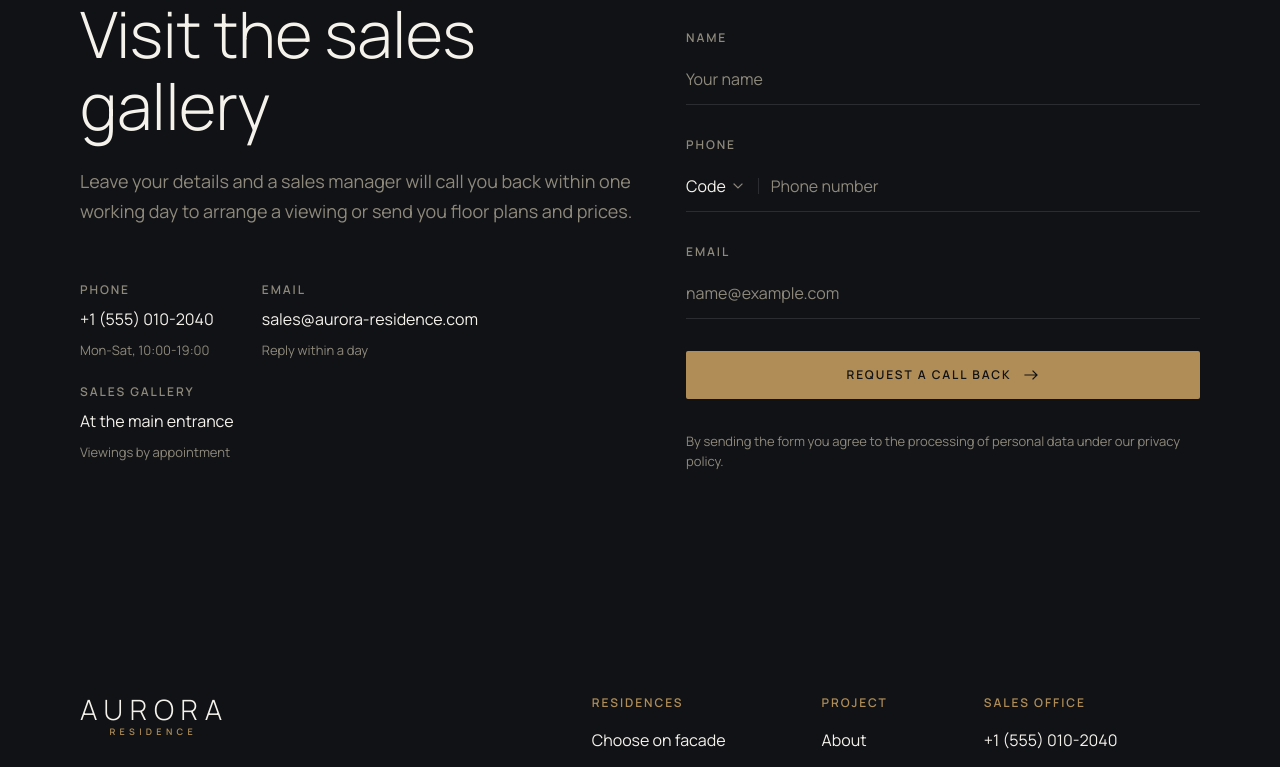
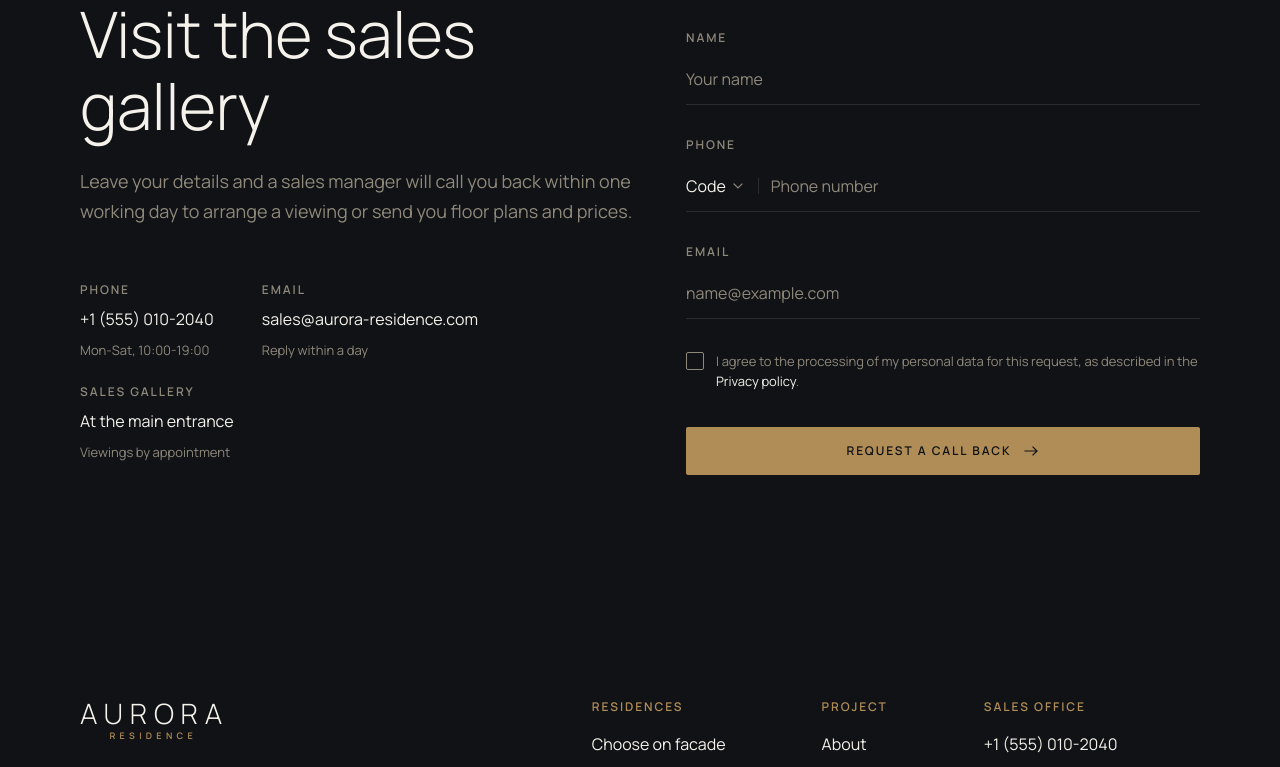
Before and after one commit to adil-alzhan-dev/aurora-residence, a Next.js app in the folder apps/web/: page / in a window 1280 px wide. Shown: the part 7056-7823 px from the top of the page. Built offline with nearby package versions, Linux system fonts and the light colour scheme.

Commit message:
feat(web): send home enquiries with a consent tick and show the result in place

```diff
--- a/apps/web/src/app/page.tsx
+++ b/apps/web/src/app/page.tsx
@@ -23,7 +23,7 @@ export default async function HomePage() {
       <Gallery t={{ gallery: t.gallery }} />
       <Location t={{ location: t.location }} />
       <ConstructionProgress t={{ progress: t.progress }} />
-      <Enquiry t={{ enquiry: t.enquiry, contacts: t.contacts }} />
+      <Enquiry t={{ enquiry: t.enquiry, enquirySend: t.enquirySend, contacts: t.contacts }} />
     </>
   );
 }
--- a/apps/web/src/components/enquiry/enquiry-schema.ts
+++ b/apps/web/src/components/enquiry/enquiry-schema.ts
@@ -12,14 +12,14 @@ type EnquiryErrors = {
   phone: string;
   email: string;
   comment?: string;
-  consent?: string;
+  consent: string;
 };
 
 /**
  * Mirrors CreateEnquiryDto in apps/api: name 2-80, "+" code and 7-15 digits in total, valid email,
- * comment up to 2000 characters. The residence form also asks for an explicit consent tick.
+ * comment up to 2000 characters and an explicit consent tick, which the API requires.
  */
-export function createEnquirySchema(errors: EnquiryErrors, { requireConsent = false } = {}) {
+export function createEnquirySchema(errors: EnquiryErrors) {
   return z
     .object({
       name: z.string().trim().min(2, { error: errors.name }).max(80, { error: errors.name }),
@@ -33,7 +33,7 @@ export function createEnquirySchema(errors: EnquiryErrors, { requireConsent = fa
       consent: z
         .boolean()
         .optional()
-        .refine((consent) => !requireConsent || consent === true, { error: errors.consent }),
+        .refine((consent) => consent === true, { error: errors.consent }),
       website: z.string().max(500).optional(),
     })
     .refine(
--- a/apps/web/src/components/home/enquiry/enquiry-form.tsx
+++ b/apps/web/src/components/home/enquiry/enquiry-form.tsx
@@ -1,52 +1,53 @@
 "use client";
 
 import { zodResolver } from "@hookform/resolvers/zod";
-import { useMemo, useState } from "react";
+import { useMemo } from "react";
 import { useForm, useWatch } from "react-hook-form";
 
+import { ConsentField } from "@/components/enquiry/consent-field";
 import { ContactFields } from "@/components/enquiry/contact-fields";
 import { createEnquirySchema, type EnquiryValues } from "@/components/enquiry/enquiry-schema";
-import { Button, ButtonArrow } from "@/components/ui/button";
+import { FormAlertMessage, SubmitButton } from "@/components/enquiry/form-status";
+import { useEnquirySubmit } from "@/components/enquiry/use-enquiry-submit";
 import type { Dictionary } from "@/content";
 
 type EnquiryFormProps = {
-  t: Dictionary["enquiry"];
+  t: Pick<Dictionary, "enquiry" | "enquirySend" | "contacts">;
+  onSent: () => void;
 };
 
-export function EnquiryForm({ t }: EnquiryFormProps) {
-  const schema = useMemo(() => createEnquirySchema(t.errors), [t.errors]);
-  const [submitted, setSubmitted] = useState(false);
+/** Call back request without a residence: the manager helps to choose one. */
+export function EnquiryForm({ t, onSent }: EnquiryFormProps) {
+  const { enquiry, enquirySend } = t;
+  const schema = useMemo(
+    () => createEnquirySchema({ ...enquiry.errors, consent: enquirySend.consentError }),
+    [enquiry.errors, enquirySend.consentError],
+  );
+  const form = useForm<EnquiryValues>({
+    resolver: zodResolver(schema),
+    mode: "onTouched",
+    defaultValues: { name: "", code: "", phone: "", email: "", consent: false, website: "" },
+  });
   const {
     register,
-    handleSubmit,
     control,
     formState: { errors },
-  } = useForm<EnquiryValues>({
-    resolver: zodResolver(schema),
-    mode: "onTouched",
-    defaultValues: { name: "", code: "", phone: "", email: "", website: "" },
-  });
+  } = form;
   const code = useWatch({ control, name: "code" });
-
-  // POST /api/enquiries still requires a residence number, so the home form stops at validation (task 5b).
-  const onSubmit = () => setSubmitted(true);
+  const { submit, alert, sending } = useEnquirySubmit(form, { source: "Contacts form" }, onSent);
 
   return (
-    <form noValidate onSubmit={handleSubmit(onSubmit)} className="relative flex flex-col gap-6 lg:gap-8">
-      <h3 className="text-h3 text-foreground">{t.formTitle}</h3>
+    <form noValidate onSubmit={submit} className="relative flex flex-col gap-6 lg:gap-8">
+      <h3 className="text-h3 text-foreground">{enquiry.formTitle}</h3>
 
-      <ContactFields idPrefix="enquiry" register={register} errors={errors} code={code} t={t} />
+      <ContactFields idPrefix="enquiry" register={register} errors={errors} code={code} t={enquiry} />
+
+      <ConsentField id="enquiry-consent" register={register} errors={errors} t={enquirySend} />
 
       <div className="flex flex-col gap-4">
-        <Button type="submit" className="w-full">
-          {t.submit}
-          <ButtonArrow />
-        </Button>
-        <p role="status" className="text-body text-foreground empty:hidden">
-          {submitted ? t.notConnected : ""}
-        </p>
+        {alert && <FormAlertMessage alert={alert} phone={t.contacts.phone} t={enquirySend} />}
+        <SubmitButton sending={sending} label={enquiry.submit} sendingLabel={enquirySend.sending} />
       </div>
-      <p className="text-caption text-muted-foreground">{t.consent}</p>
     </form>
   );
 }
--- /dev/null
+++ b/apps/web/src/components/home/enquiry/enquiry-panel.tsx
@@ -0,0 +1,41 @@
+"use client";
+
+import Link from "next/link";
+import { useState } from "react";
+
+import { EnquirySuccess } from "@/components/enquiry/enquiry-success";
+import { Button } from "@/components/ui/button";
+import type { Dictionary } from "@/content";
+import { residencesHref } from "@/content/navigation";
+
+import { EnquiryForm } from "./enquiry-form";
+
+type EnquiryPanelProps = {
+  t: Pick<Dictionary, "enquiry" | "enquirySend" | "contacts">;
+};
+
+/** The form, replaced in place by the success block once the request is stored. */
+export function EnquiryPanel({ t }: EnquiryPanelProps) {
+  const [sent, setSent] = useState(false);
+  const success = t.enquirySend.success;
+
+  if (!sent) return <EnquiryForm t={t} onSent={() => setSent(true)} />;
+
+  return (
+    <div className="flex flex-col gap-6 lg:gap-8">
+      <p className="text-overline text-primary">{success.overline}</p>
+      <EnquirySuccess
+        t={success}
+        phone={t.contacts.phone}
+        lead={success.lead}
+        steps={[success.stepCall, success.stepChoose]}
+        titleClassName="text-h3"
+        action={
+          <Button asChild className="w-full">
+            <Link href={residencesHref}>{success.chooseResidence}</Link>
+          </Button>
+        }
+      />
+    </div>
+  );
+}
--- a/apps/web/src/components/home/enquiry/enquiry.tsx
+++ b/apps/web/src/components/home/enquiry/enquiry.tsx
@@ -3,10 +3,10 @@ import type { Dictionary } from "@/content";
 import { contactLinks, type SectionId } from "@/content/navigation";
 import { revealDelay } from "@/lib/motion";
 
-import { EnquiryForm } from "./enquiry-form";
+import { EnquiryPanel } from "./enquiry-panel";
 
 type EnquiryProps = {
-  t: Pick<Dictionary, "enquiry" | "contacts">;
+  t: Pick<Dictionary, "enquiry" | "enquirySend" | "contacts">;
 };
 
 type Contact = { title: string; value: string; note: string; href?: string };
@@ -58,7 +58,7 @@ export function Enquiry({ t }: EnquiryProps) {
           </ul>
         </div>
         <div data-reveal="up" style={revealDelay(240)}>
-          <EnquiryForm t={enquiry} />
+          <EnquiryPanel t={t} />
         </div>
       </div>
     </RevealSection>
--- a/apps/web/src/components/residence/enquiry/residence-enquiry-form.tsx
+++ b/apps/web/src/components/residence/enquiry/residence-enquiry-form.tsx
@@ -25,11 +25,7 @@ const ids = { comment: "residence-enquiry-comment", consent: "residence-enquiry-
 export function ResidenceEnquiryForm({ number, t, onSent }: ResidenceEnquiryFormProps) {
   const text = t.residenceEnquiry;
   const schema = useMemo(
-    () =>
-      createEnquirySchema(
-        { ...t.enquiry.errors, ...text.errors, consent: t.enquirySend.consentError },
-        { requireConsent: true },
-      ),
+    () => createEnquirySchema({ ...t.enquiry.errors, ...text.errors, consent: t.enquirySend.consentError }),
     [t.enquiry.errors, text.errors, t.enquirySend.consentError],
   );
   const form = useForm<EnquiryValues>({
--- a/apps/web/src/content/en.ts
+++ b/apps/web/src/content/en.ts
@@ -225,15 +225,12 @@ export const en = {
     emailPlaceholder: "name@example.com",
     website: "Website",
     submit: "Request a call back",
-    consent: "By sending the form you agree to the processing of personal data under our privacy policy.",
     errors: {
       name: "Enter your name",
       code: "Choose a country code",
       phone: "Enter a phone number with 7 to 15 digits including the code",
       email: "Enter a valid email address",
     },
-    notConnected:
-      "Thank you. Online requests open very soon; until then, please call +1 (555) 010-2040 or write to sales@aurora-residence.com.",
     countries: [
       ["+1", "United States, Canada"],
       ["+44", "United Kingdom"],
```
